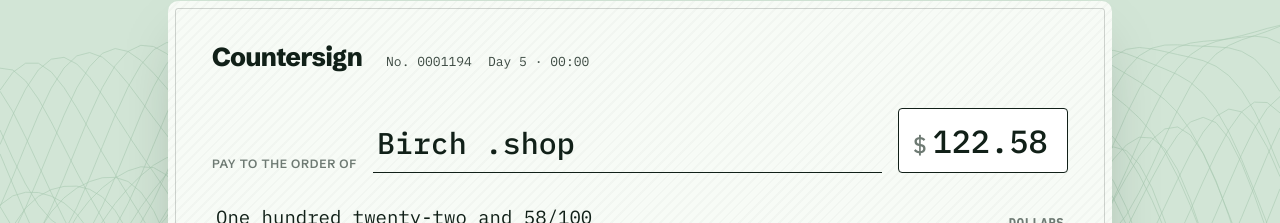
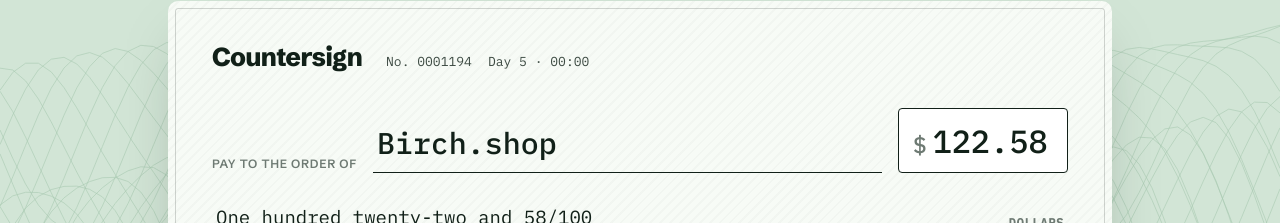
Before and after one commit to milanpatel98/countersign, a React (Vite) app in the folder web/: page / in a window 1280 px wide. Shown: the part 114-337 px from the top of the page. Built offline with nearby package versions, Linux system fonts and the light colour scheme.

Commit message:
Demo: tidy .shop merchant names

```diff
--- a/web/src/engine.js
+++ b/web/src/engine.js
@@ -157,7 +157,7 @@
       arrivalTime,
       amount,
       merchant,
-      merchantName: name,
+      merchantName: name.replace(" .", "."),
       category,
       city,
       lat,
```
